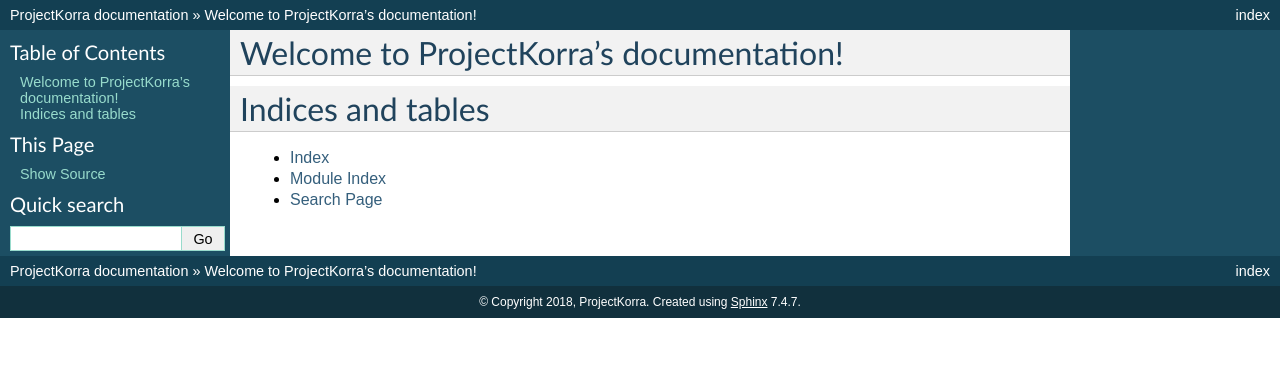
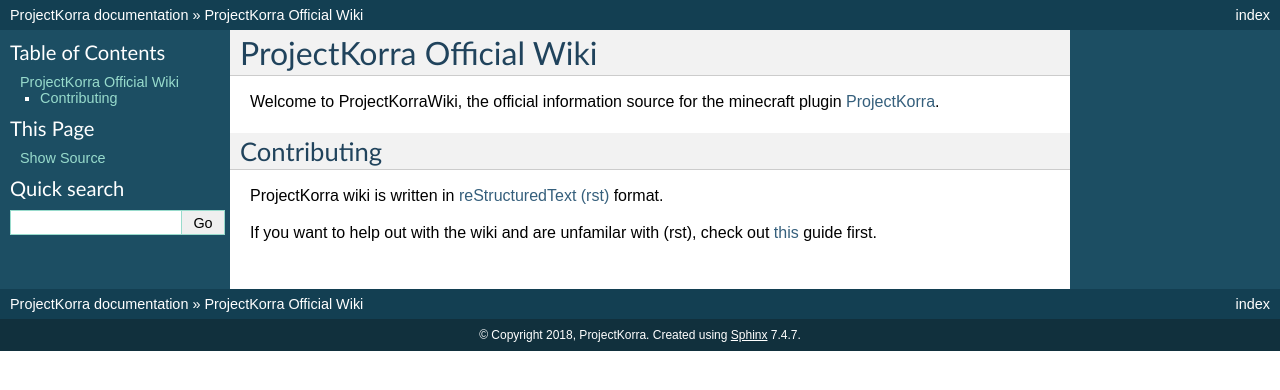
Before and after one commit to ProjectKorra/ProjectKorraWiki, a Sphinx documentation site: the page built from source/index.rst, in a window 1280 px wide. Shown: the top 390 px of the page. Built offline with Sphinx 7.4.7, drawn with Linux system fonts in a browser that asks for light colours.

Commit message:
Update README, index.rst pages

```diff
--- /dev/null
+++ b/README.rst
@@ -0,0 +1,12 @@
+==========================
+ProjectKorra Official Wiki
+==========================
+
+Welcome to ProjectKorraWiki, the official information source for the minecraft plugin `ProjectKorra <https://projectkorra.com>`_.
+
+Contributing
+============
+
+ProjectKorra wiki is written in `reStructuredText (rst) <https://en.wikipedia.org/wiki/ReStructuredText>`_ format.
+
+If you want to help out with the wiki and are unfamilar with (rst), check out `this <https://thomas-cokelaer.info/tutorials/sphinx/rest_syntax.html>`_ guide first.
--- a/source/index.rst
+++ b/source/index.rst
@@ -3,18 +3,4 @@
    You can adapt this file completely to your liking, but it should at least
    contain the root `toctree` directive.
 
-Welcome to ProjectKorra's documentation!
-========================================
-
-.. toctree::
-   :maxdepth: 2
-   :caption: Contents:
-
-
-
-Indices and tables
-==================
-
-* :ref:`genindex`
-* :ref:`modindex`
-* :ref:`search`
+.. include:: ../README.rst
```
Also changed, not shown: README.md (deleted, +0 -2 lines).
